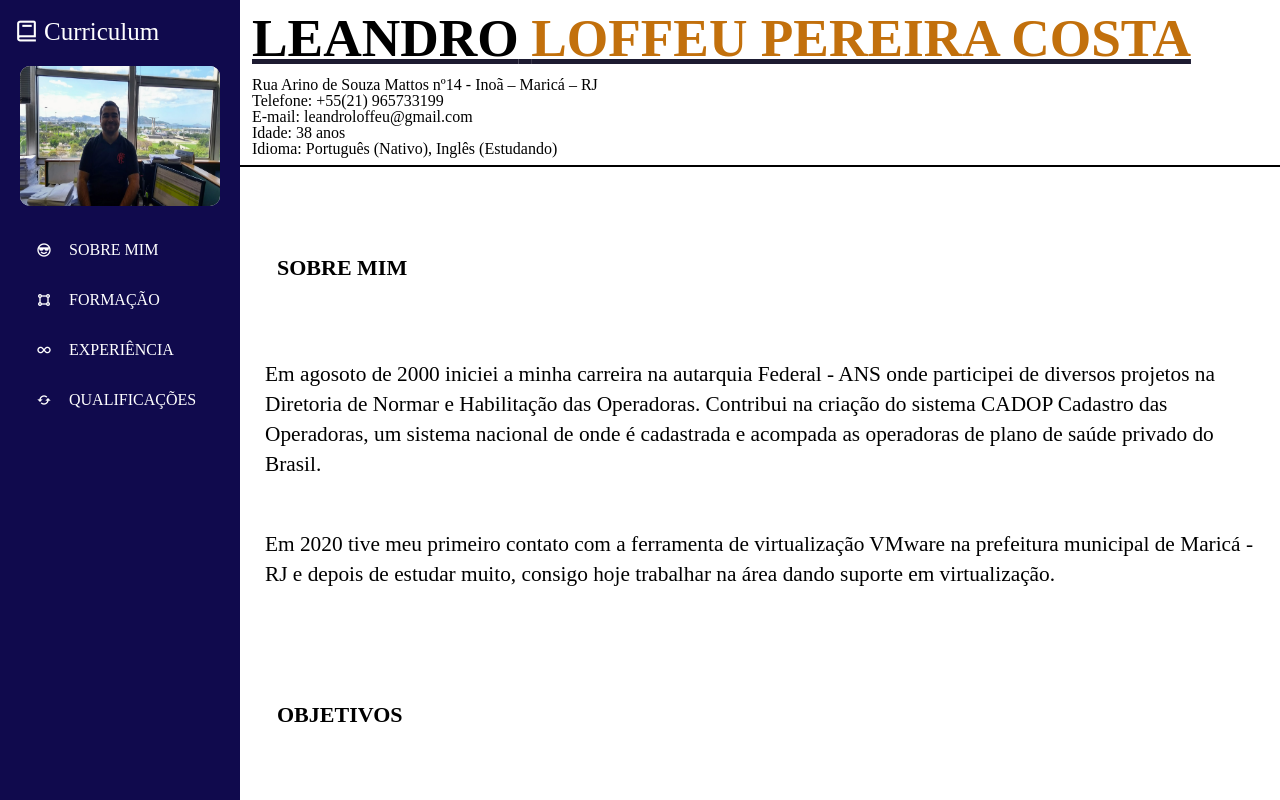
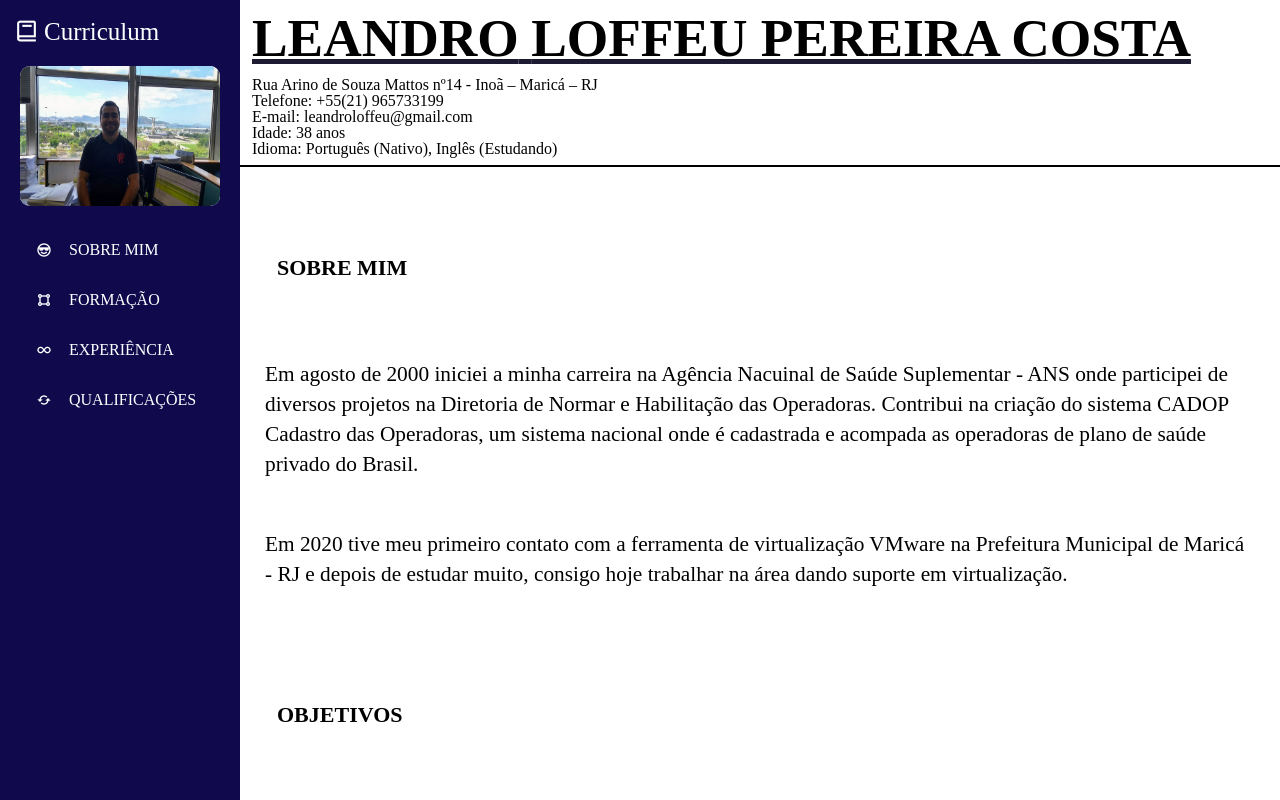
Before and after one commit to leandroloffeu/curriculum, a plain HTML site: page index.html in a window 1280 px wide. Shown: the top 800 px of the page. Drawn offline with nearby package versions, Linux system fonts and the light colour scheme.

Commit message:
Add files via upload

```diff
--- a/assets/css/reset.css
+++ b/assets/css/reset.css
@@ -23,7 +23,7 @@ time, mark, audio, video {
 	font: inherit;
 	vertical-align: baseline;
 }
-/* HTML5 display-role reset for older browsers */
+/* redefinição de função de exibição para navegadores mais antigos */
 article, aside, details, figcaption, figure,
 footer, header, hgroup, menu, nav, section {
 	display: block;
--- a/assets/css/styles.css
+++ b/assets/css/styles.css
@@ -136,6 +136,7 @@ body{
   font-size: 40pt;
 }
 /*configuração do texto nome cor */
+/*Não Cheguei a usar*/
 .cor2{
   text-transform: uppercase;
   color: rgb(194, 112, 12);
--- a/index.html
+++ b/index.html
@@ -65,7 +65,7 @@
 
     <!--Texto cabeçalho: nome e dados pessoais-->
     <div class="home__text">
-        <div class="perfil"><b class="cor1">Leandro</b> <b class="cor2">Loffeu Pereira Costa</b></div>
+        <div class="perfil"><b class="cor1">Leandro</b> <b class="cor1">Loffeu Pereira Costa</b></div>
         <div class="perfil__descricao">
             <p>Rua Arino de Souza Mattos nº14 - Inoã – Maricá – RJ</p>
             <p>Telefone: +55(21) 965733199</p>
@@ -77,14 +77,14 @@
         <div class="linha-horizontal"></div>
         <!--Texto sobre mim-->
         <div class="sobremim" id="sobremim1"><h2>SOBRE MIM</h2></div>
-        <div class="sobremimdesc"><P>Em agosoto de 2000 iniciei a minha carreira na autarquia Federal - ANS
+        <div class="sobremimdesc"><P>Em agosto de 2000 iniciei a minha carreira na Agência Nacuinal de Saúde Suplementar - ANS
             onde participei de diversos projetos na Diretoria de Normar e Habilitação das Operadoras.
-            Contribui na criação do sistema CADOP Cadastro das Operadoras, um sistema nacional de onde
+            Contribui na criação do sistema CADOP Cadastro das Operadoras, um sistema nacional onde
             é cadastrada e acompada as operadoras de plano de saúde privado do Brasil.
         </P>
         </div>
         <div class="sobremimdesc"><P>Em 2020 tive meu primeiro contato com a ferramenta de virtualização VMware na
-            prefeitura municipal de Maricá - RJ e depois de estudar muito, consigo hoje trabalhar na área dando suporte em virtualização.</P>
+            Prefeitura Municipal de Maricá - RJ e depois de estudar muito, consigo hoje trabalhar na área dando suporte em virtualização.</P>
         </div>
         <!--Texto Objetos-->
         <div class="objetivos"><h2>OBJETIVOS</h2></div>
@@ -103,7 +103,7 @@
                         Cargo: Técnico de Produção e Informação Junior – Agosto de 2000 a Janeiro de 2020
                         <p>Empresa: Agência Nacional de Saúde Suplamentar - ANS</p>
                         <p>Principais atividades: o serviço de apoio a usuários para suporte e resolução
-                            de problemas técnicos em informática (Servidores Windows).</p>
+                            de problemas técnicos em informática.</p>
                     </span>
             </li>
 
```
